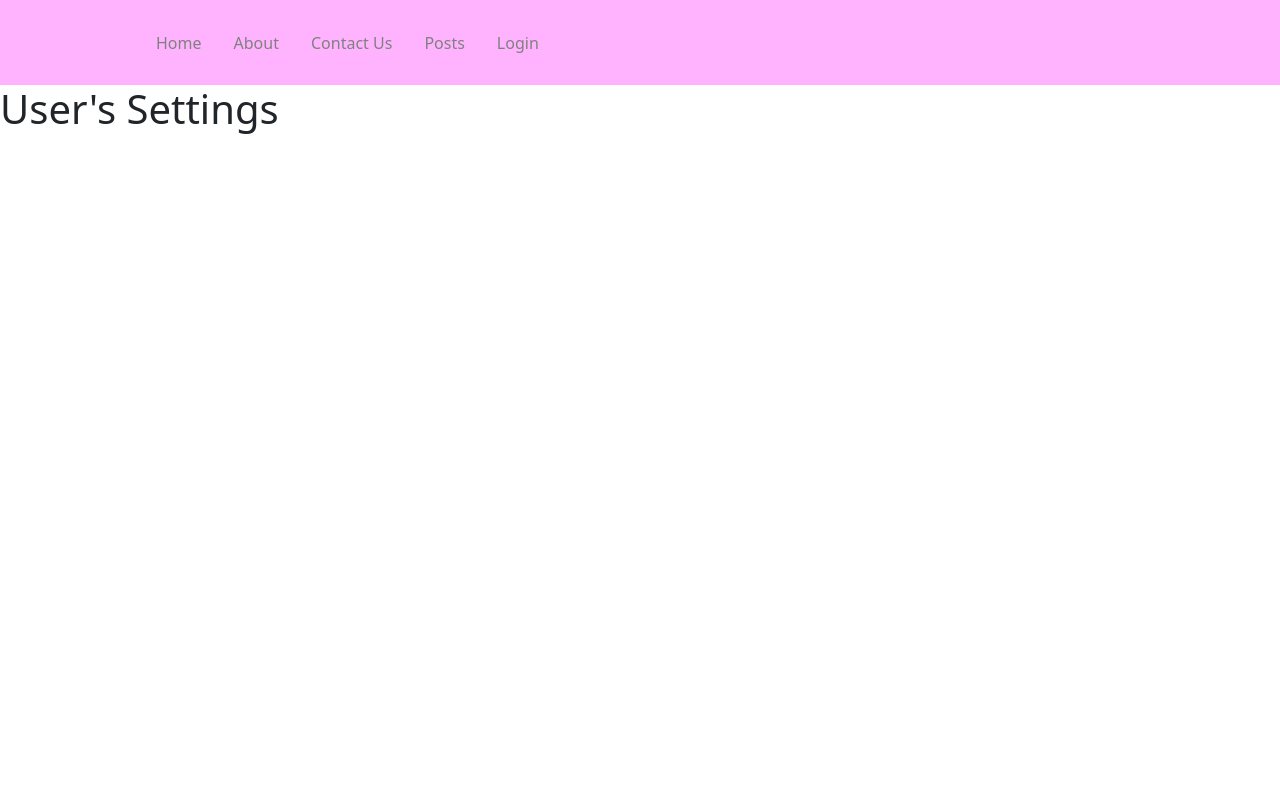
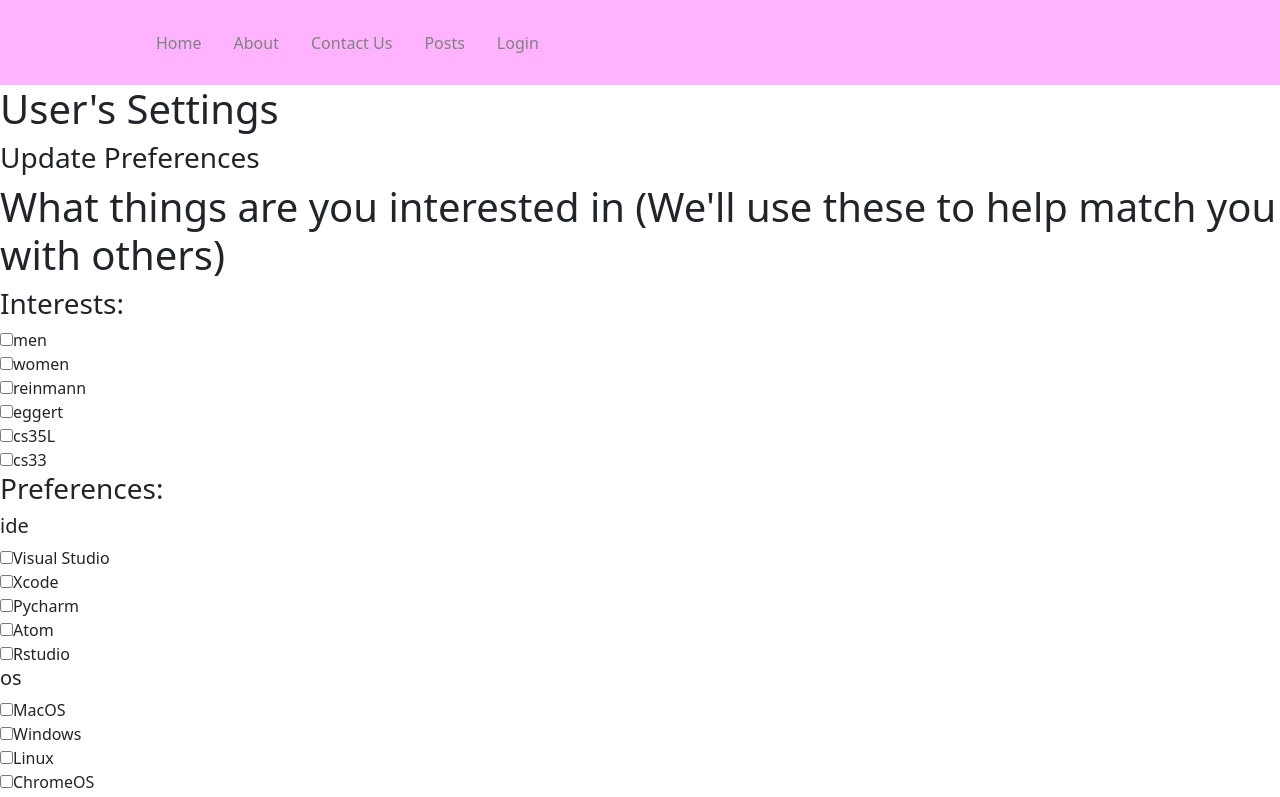
Before and after one commit to JustJunior82/UDP-dating-35L, a React (Create React App) app in the folder 35l-dating-app/: page /settings in a window 1280 px wide. Shown: the top 797 px of the page. Built offline with nearby package versions, Linux system fonts and the light colour scheme.

Commit message:
Update profile page and posts page to display new preference/interests data

```diff
--- a/35l-dating-app/src/App.js
+++ b/35l-dating-app/src/App.js
@@ -67,13 +67,16 @@ function App() {
                     setVisitingProfile={setVisitingProfile}
                     visitingUsername={visitingUsername}
                     setVisitingUsername={setVisitingUsername}/>} />
-                <Route path="/settings" element={<Settings />} />
+                <Route path="/settings" element={<Settings userInfo={userInfo}
+                    setUserInfo={setUserInfo}
+                    masterPrefList={masterPrefList}
+                    masterInterestsList={masterInterestsList}/>} />
                 <Route path="/messages" element={<Messages userInfo={userInfo}/>} />
                 {/* hidden page only accessible when registering */}
                 <Route path="/registration" element={<Registration userInfo={userInfo}
-                setUserInfo={setUserInfo}
-                masterPrefList={masterPrefList}
-                masterInterestsList={masterInterestsList}/>} />
+                    setUserInfo={setUserInfo}
+                    masterPrefList={masterPrefList}
+                    masterInterestsList={masterInterestsList}/>} />
 
             </Routes>
         </Router>
--- a/35l-dating-app/src/pages/login.js
+++ b/35l-dating-app/src/pages/login.js
@@ -58,7 +58,8 @@ function Login({ userInfo, setUserInfo, setLogin }) {
         requestLogin(userInfo.username, userInfo.password).then(success => {
             if (success) {
                 setLogin({username: userInfo.username, password: userInfo.password, token: success.content["access-token"], expiration: success.content.expired});
-                navigate("/profile");
+                // navigate("/profile");
+                navigate("/settings");
             }});
     }
 
--- a/35l-dating-app/src/pages/posts.js
+++ b/35l-dating-app/src/pages/posts.js
@@ -1,7 +1,8 @@
 import { React, useState } from "react";
 import { useNavigate } from "react-router-dom";
 
-const MAX_NUM_POSTS = 10;
+const MAX_NUM_POSTS = 100;
+const MAX_PREFS_DISPLAYED = 2;
 
 async function getMatchingProfiles(preference) {
     let profileUrl = new URL('http://localhost:12345/api/search_profile');
@@ -20,19 +21,55 @@ async function getMatchingProfiles(preference) {
     }
 
     let json = await response.json();
+
+    console.log("len: ", json.length);
+    console.log(json);
     return json;
 }
 
 function renderPosts(info, handleProfileRedirect) {
+    function prefsList(user) {
+        let ide = [];
+        let os = [];
+        let pl = [];
+        let value;
+        for (value of user.profile.preferences.split(",")) {
+            if (value !== "") {
+                if (value.startsWith("ide")) {
+                    ide.push(<li key={value}>{value.slice(4,)}</li>);
+                }
+                else if (value.startsWith("os")) {
+                    os.push(<li key={value}>{value.slice(3,)}</li>);
+                }
+                else {
+                    pl.push(<li key={value}>{value.slice(3,)}</li>);
+                }
+            }
+        }
 
-    function preferenceList(user) {
-        let prefs = user.profile.preferences.split(",");
-        if (prefs.length > 3) {
-            prefs = prefs.slice(0, 3);
-            prefs.push("...");
+        if (ide.length > MAX_PREFS_DISPLAYED) {
+            ide = ide.slice(0, MAX_PREFS_DISPLAYED);
+            ide.push("...");
         }
-        return (prefs.map((item, index) => (<li key={index}>{item}</li>)));
+        if (os.length > MAX_PREFS_DISPLAYED) {
+            os = os.slice(0, MAX_PREFS_DISPLAYED);
+            os.push("...");
+        }
+        if (pl.length > MAX_PREFS_DISPLAYED) {
+            pl = pl.slice(0, MAX_PREFS_DISPLAYED);
+            pl.push("...");
+        }
 
+        return (
+            <ul>
+                <h4>ide:</h4>
+                {ide}
+                <h4>os:</h4>
+                {os}
+                <h4>pl:</h4>
+                {pl}
+            </ul>
+        )
     }
     return (
     <>
@@ -43,9 +80,7 @@ function renderPosts(info, handleProfileRedirect) {
                 <button onClick={() => handleProfileRedirect(user.user)}>View Profile</button>
                 <h4>Member since: {user.profile.joinDate}</h4>
                 <h4>Preferences</h4>
-                <ul>
-                    {preferenceList(user)}
-                </ul>
+                {prefsList(user)}
                 --------------------------------
             </div>);
         })}
@@ -122,7 +157,7 @@ function Posts({ userInfo, masterPrefList, setVisitingProfile, setVisitingUserna
     }
 
     if (posts.length === 0) {
-        getMatchingProfiles("").then(success => {
+        getMatchingProfiles(",").then(success => {
             if (success) {
                 // preventing user from seeing their own profile
                 success = success.filter((event) => event.user !== userInfo.username);
--- a/35l-dating-app/src/pages/profile.js
+++ b/35l-dating-app/src/pages/profile.js
@@ -201,6 +201,37 @@ function Profile ({ userInfo, isLoggedIn, setMessage, visitingProfile, setVisiti
         }
     }
 
+    function prefsList() {
+        let ide = [];
+        let os = [];
+        let pl = [];
+        let value;
+
+        for (value of profileData.preferences.split(",")) {
+            if (value !== "") {
+                if (value.startsWith("ide")) {
+                    ide.push(<li key={value}>{value.slice(4,)}</li>);
+                }
+                else if (value.startsWith("os")) {
+                    os.push(<li key={value}>{value.slice(3,)}</li>);
+                }
+                else {
+                    pl.push(<li key={value}>{value.slice(3,)}</li>);
+                }
+            }
+        }
+        return (
+            <ul>
+                <h4>ide:</h4>
+                {ide}
+                <h4>os:</h4>
+                {os}
+                <h4>pl:</h4>
+                {pl}
+            </ul>
+        )
+    }
+
     if (!found) {
         if (!visitingProfile) {
             requestProfile(userInfo.username);
@@ -210,6 +241,7 @@ function Profile ({ userInfo, isLoggedIn, setMessage, visitingProfile, setVisiti
         }
         return;
     }
+
     else {
         return(
             <>
@@ -221,12 +253,17 @@ function Profile ({ userInfo, isLoggedIn, setMessage, visitingProfile, setVisiti
                 <h3>From: {profileData.state},{profileData.country}</h3>
                 <h3>Joined: {profileData.joinDate}</h3>
                 <h3>Birthday: {profileData.birthday}</h3>
+                <h3>About Me: {profileData.bio}</h3>
+
+                <h3>My Interests:</h3>
+                <ul>
+                    {profileData.interests.split(",").map((item, index) => (
+                    <li key={index}>{item}</li>))}
+                </ul>
 
                 <h3>My Preferences:</h3>
-                <ul>
-                    {profileData.preferences.split(",").map((item, index) => (
-                    <li key={index}>{item}</li>))}
-                </ul>
+                {prefsList()}
+
                 <h3>Friends:</h3>
                 <ul>
                     {friendsList()}
--- a/35l-dating-app/src/pages/registration.js
+++ b/35l-dating-app/src/pages/registration.js
@@ -39,7 +39,39 @@ async function createUser(email, username, password) {
     }
 }
 
-async function postProfile(username, password, props) {
+async function requestLogin(username, password) {
+    let loginUrl = new URL('http://localhost:12345/api/login');
+    loginUrl.searchParams.append("username", username);
+    loginUrl.searchParams.append("password", password);
+    let response = await fetch(loginUrl.toString(), {
+        method: 'POST',
+        headers: {
+            'content-type': 'application/json'
+        },
+    });
+
+    if (response.status !== 200) {
+        alert("Login failed!");
+        return;
+    }
+
+    let json = await response.json();
+    console.log(json);
+
+    switch (json.error) {
+        case 6:
+            alert("Invalid email or password. Please try again");
+            return false;
+        case 3:
+            alert("Database Error, please try again later");
+            return false;
+        default:
+            console.log("Success Logging in ...");
+            return json;
+    }
+}
+
+async function postProfile(username, token, props) {
     let errors = false;
 
     const date = new Date();
@@ -53,9 +85,10 @@ async function postProfile(username, password, props) {
         // }
         let profileURL = new URL('http://localhost:12345/api/post_profile');
         profileURL.searchParams.append("username", username);
-        profileURL.searchParams.append("password", password);
+        profileURL.searchParams.append("access_token", token);
         profileURL.searchParams.append("profile_key", key);
         profileURL.searchParams.append("profile", value);
+        console.log(profileURL);
 
         let response = await fetch(profileURL.toString(), {
             method: 'POST',
@@ -154,7 +187,7 @@ const profileCreation = (props) => {
     );
 }
 
-const preferenceSelection = (props) => {
+function preferenceSelection(props) {
 
     const handleInterestsChange = (event) => {
         const { value, checked } = event.target;
@@ -206,7 +239,7 @@ const preferenceSelection = (props) => {
     return (
         <>
             <h1>What things are you interested in (We'll use these to help match you with others)</h1>
-            <form>
+            <form onSubmit={props.handleSubmitPreferences}>
                 <h3>Interests:</h3>
                 {props.masterInterestsList.map((item, index) => (
                 <div key={index}>
@@ -215,7 +248,7 @@ const preferenceSelection = (props) => {
                 </div>))}
                 <h3>Preferences:</h3>
                 {prefsList()}
-                <button onClick={props.handleSubmitPreferences}>Finish Profile Creation</button>
+                <button type="submit">Finish Profile Creation</button>
             </form>
         </>
     );
@@ -253,11 +286,17 @@ function Registration ({ userInfo, setUserInfo, masterPrefList, masterInterestsL
         event.preventDefault();
         createUser(email, userInfo.username, userInfo.password).then(success => {
             if (success) {
-                let data = {country: "", state: "", birthday: "", bio: "", pfp: "", interests: "", ide: "", os: "", pl: "", friends: ""}
-                postProfile(userInfo.username, userInfo.password, data).then(success => {
-                    if (success)
-                        setPart(1);
-                });
+                requestLogin(userInfo.username, userInfo.password).then(success => {
+                    if (success) {
+                        setUserInfo({...userInfo, token: success.content["access-token"], expiration: success.content.expired});
+                        let data = {country: "", state: "", birthday: "", bio: "", pfp: "", interests: "", ide: "", os: "", pl: "", friends: ""}
+                        postProfile(userInfo.username, userInfo.token, data).then(success => {
+                            if (success) {
+                                setPart(1);
+                            }
+                        });
+                    }
+                })
             }});
     }
 
@@ -265,15 +304,16 @@ function Registration ({ userInfo, setUserInfo, masterPrefList, masterInterestsL
         event.preventDefault();
         console.log("posting profile data");
         let data = {"name": name, "country": country, "state": state, "birthday": birthday, "bio": bio, "pfp": image}
-        postProfile(userInfo.username, userInfo.password, data).then(success => {
+        postProfile(userInfo.username, userInfo.token, data).then(success => {
             if (success)
                 setPart(2);
         });
     }
 
-    function handleSubmitPreferences() {
-        // console.log("submitting preferences:", preferences)
-        postProfile(userInfo.username, userInfo.password, { interests: interests, preferences: preferences }).then(success => {
+    function handleSubmitPreferences(event) {
+        event.preventDefault();
+        console.log("submitting preferences:", preferences)
+        postProfile(userInfo.username, userInfo.token, { interests: interests, preferences: preferences }).then(success => {
             if (success) {
                 navigate("/profile");
             }
@@ -344,9 +384,9 @@ function Registration ({ userInfo, setUserInfo, masterPrefList, masterInterestsL
         case 2:
             return preferenceSelection({
                 preferences: preferences,
-                interests, interests,
+                interests: interests,
                 masterPrefList: masterPrefList,
-                masterInterestsList, masterInterestsList,
+                masterInterestsList: masterInterestsList,
                 setInterests: setInterests,
                 setPreferences: setPreferences,
                 handleSubmitPreferences: handleSubmitPreferences
--- a/35l-dating-app/src/pages/settings.js
+++ b/35l-dating-app/src/pages/settings.js
@@ -1,7 +1,151 @@
 import React from "react";
+import {useState} from "react";
+// import {useNavigate} from "react-router-dom";
 
-const Profile = () => {
-    return <h1>User's Settings</h1>;
+async function postProfile(username, token, props) {
+    let errors = false;
+
+    const date = new Date();
+    let joinDate = date.getFullYear().toString() + "-" + (date.getMonth() + 1).toString().padStart(2, "0") + "-" + date.getDate().toString().padStart(2, "0");
+    props = {...props, joinDate: joinDate};
+
+    for (const [key, value] of Object.entries(props)) {
+        // if (value === '') {
+        //     alert("Please fill out all fields");
+        //     return false;
+        // }
+        let profileURL = new URL('http://localhost:12345/api/post_profile');
+        profileURL.searchParams.append("username", username);
+        profileURL.searchParams.append("access_token", token);
+        profileURL.searchParams.append("profile_key", key);
+        profileURL.searchParams.append("profile", value);
+        console.log(profileURL);
+
+        let response = await fetch(profileURL.toString(), {
+            method: 'POST',
+            headers: {
+                'content-type': 'application/json'
+            },
+        });
+
+        if (response.status !== 200) {
+            alert("Profile upload failed!");
+            return;
+        }
+
+        let json = await response.json();
+
+        if (json.error !== 0) {
+            errors = true;
+        }
+    }
+    if (errors)
+        alert("Error creating profile. Please try again");
+    return !errors;
+}
+
+function preferenceUpdate(props) {
+
+    const handleInterestsChange = (event) => {
+        const { value, checked } = event.target;
+
+        console.log(`${value} is ${checked}`);
+
+        if (checked) {
+            props.setInterests([...props.interests, value]);
+        }
+        else {
+            props.setInterests(props.interests.filter((event) => event !== value));
+        }
+        console.log("new interests:", props.interests);
+    }
+
+    const handlePreferencesChange = (event, key) => {
+        const { value, checked } = event.target;
+
+        console.log(`${key} for ${value} is ${checked}`);
+
+        if (checked) {
+            props.setPreferences([...props.preferences, key + ":" + value]);
+        }
+        else {
+            props.setPreferences(props.preferences.filter((event) => event !== value));
+        }
+        console.log("new preferences:", props.preferences);
+    }
+
+    function prefsList() {
+        let list = [];
+        for (const [key, value] of Object.entries(props.masterPrefList)) {
+            list.push(<div key={key}>
+                <h5>{key}</h5>
+                {value.map((item, index) => (
+                <div key={index}>
+                    <input type="checkbox" name={item} value={item} onChange={(event) => handlePreferencesChange(event, key)}/>
+                    <label>{item}</label><br/>
+                </div>))}
+            </div>);
+        }
+        return(
+            <>
+            {list}
+            </>
+        );
+    }
+
+    return (
+        <>
+            <h1>What things are you interested in (We'll use these to help match you with others)</h1>
+            <form onSubmit={props.handleSubmitPreferences}>
+                <h3>Interests:</h3>
+                {props.masterInterestsList.map((item, index) => (
+                <div key={index}>
+                    <input type="checkbox" name={item} value={item} onChange={handleInterestsChange}/>
+                    <label>{item}</label><br/>
+                </div>))}
+                <h3>Preferences:</h3>
+                {prefsList()}
+                <button type="submit">Update Preferences</button>
+            </form>
+        </>
+    );
+}
+
+function Profile({ userInfo, masterPrefList, masterInterestsList }) {
+    const [preferences, setPreferences] = useState([]);
+    const [interests, setInterests] = useState([]);
+
+    function handleSubmitPreferences(event) {
+        event.preventDefault();
+        console.log("submitting preferences:", preferences)
+        postProfile(userInfo.username, userInfo.token, { interests: interests, preferences: preferences }).then(success => {
+            if (success) {
+                alert("Success updating profile");
+            }
+            else {
+                alert("Error creating profile");
+            }
+        });
+    }
+
+    return (
+        <>
+            <h1>User's Settings</h1>
+            <h3>Update Preferences</h3>
+            {preferenceUpdate({
+                preferences: preferences,
+                interests: interests,
+                masterPrefList: masterPrefList,
+                masterInterestsList: masterInterestsList,
+                setInterests: setInterests,
+                setPreferences: setPreferences,
+                handleSubmitPreferences: handleSubmitPreferences
+            })}
+        </>
+    )
+
+
+
 };
 
 export default Profile;
```
